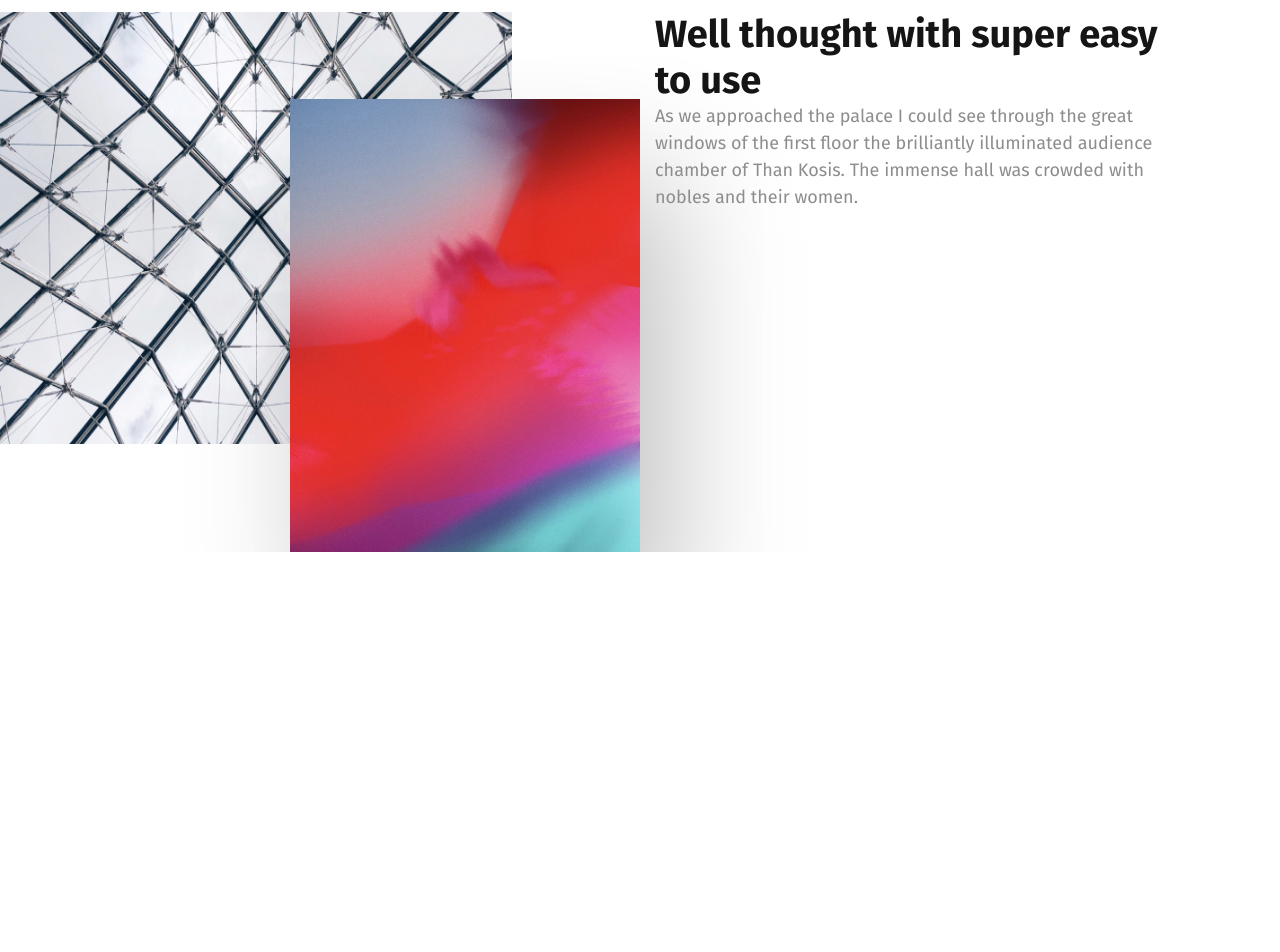
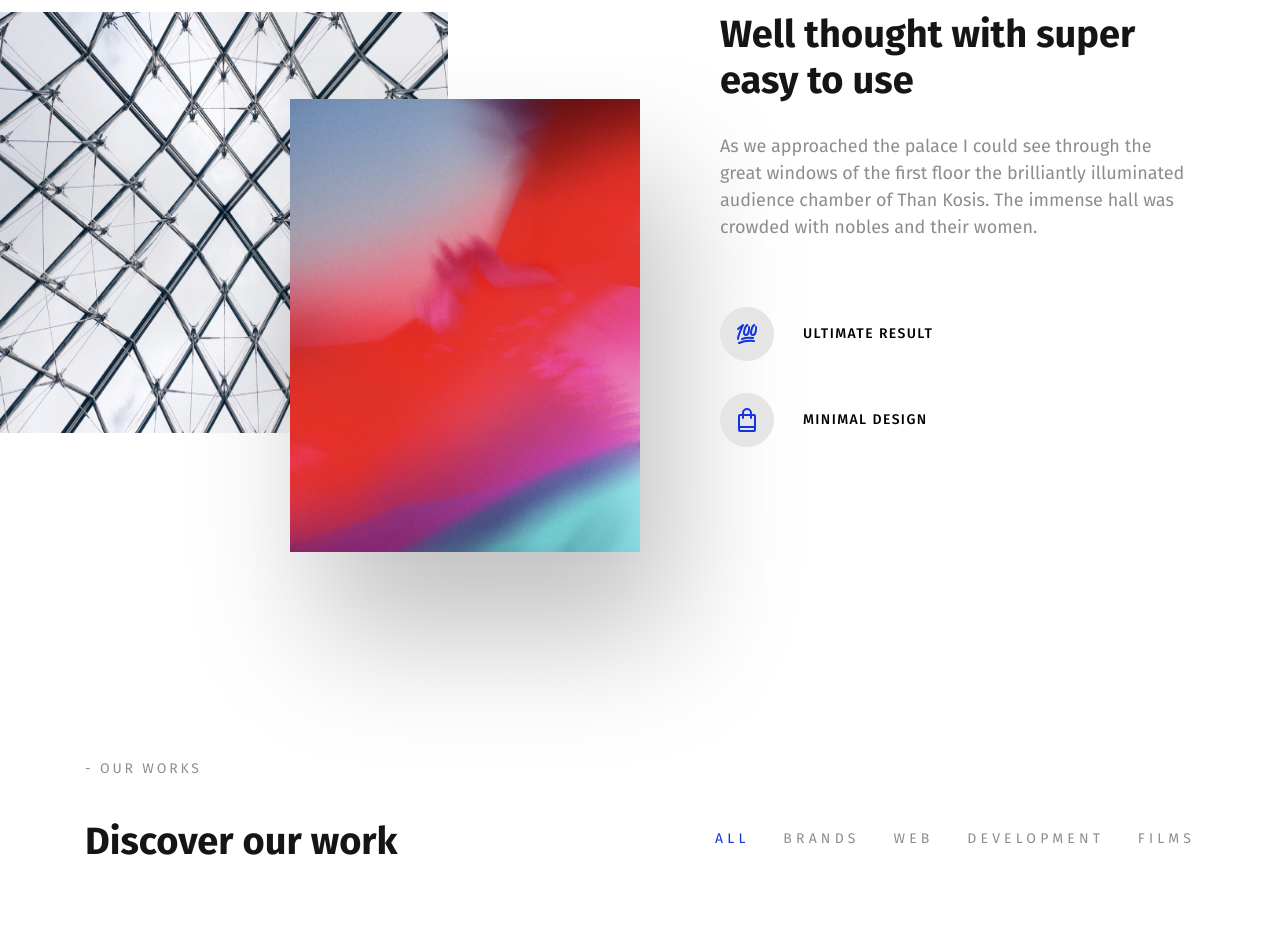
Before and after one commit to MayborodaAlexey/gravity-bootstrap-train, a plain HTML site: page index.html in a window 1280 px wide. Shown: the part 2740-3692 px from the top of the page. Before the commit the page ends 3292 px from the top, so only its background shows below. Drawn offline with Linux system fonts and the light colour scheme.

Commit message:
discover

```diff
--- a/css/main.css
+++ b/css/main.css
@@ -181,7 +181,7 @@ li {
   padding-top: 219px;
   width: 50%;
   height: 540px;
-  background: url(../img/img6.jpg) no-repeat left top / 80% 80%;
+  background: url(../img/img6.jpg) no-repeat left top / 70% 78%;
   position: absolute;
   left: 0;
 }
@@ -194,3 +194,60 @@ li {
   bottom: 0;
   box-shadow: 30px 80px 130px rgba(0, 0, 0, 0.25);
 }
+.easy {
+  margin-left: 65px;
+}
+.easy__title {
+  margin-bottom: 30px;
+}
+.easy__text {
+  margin-bottom: 62px;
+}
+.easy__point {
+  padding-left: 83px;
+  text-transform: uppercase;
+  color: black;
+  letter-spacing: 0.1em;
+  font-weight: 500;
+  font-size: 14px;
+  padding-top: 20px;
+  padding-bottom: 20px;
+  margin-bottom: 25px;
+}
+.easy__point_first {
+  background: url(../img/icon100.svg) no-repeat left center;
+}
+.easy__point_second {
+  background: url(../img/bag.svg) no-repeat left center;
+}
+.works {
+  padding-top: 283px;
+}
+.work-tabs {
+  margin-left: 60px;
+  font-size: 14px;
+  text-transform: uppercase;
+  letter-spacing: 0.3em;
+  margin-top: 70px;
+}
+.work-tabs__item a {
+  text-decoration: none;
+  color: #8d8d8d;
+}
+.work-tabs__item.active a {
+  color: #1434e1;
+}
+.works-wrap {
+  flex-wrap: wrap;
+  margin-top: 108px;
+}
+.works-wrap__item {
+  margin-bottom: 30px;
+}
+.works-wrap__item img {
+  transition: all 1s ease;
+  display: block;
+}
+.works-wrap__item:hover img {
+  box-shadow: 30px 80px 200px rgba(0, 0, 0, 0.25);
+}
--- a/index.html
+++ b/index.html
@@ -159,12 +159,58 @@
                 chamber of Than Kosis. The immense hall was crowded with nobles
                 and their women.
               </p>
+              <div class="easy__point easy__point_first">Ultimate Result</div>
+              <div class="easy__point easy__point_second">Minimal Design</div>
             </div>
           </div>
         </div>
       </div>
     </section>
-
+    <section class="works">
+      <div class="container">
+        <div class="row">
+          <div class="col-md-6">
+            <div class="section-title">
+              <p class="section-title__label">- Our Works</p>
+              <h2 class="section-title__heading">Discover our work</h2>
+            </div>
+          </div>
+          <div class="col-md-6">
+            <ul class="work-tabs d-flex justify-content-between">
+              <li class="work-tabs__item active"><a href="#">All</a></li>
+              <li class="work-tabs__item"><a href="#">Brands</a></li>
+              <li class="work-tabs__item"><a href="#">Web</a></li>
+              <li class="work-tabs__item"><a href="#">Development</a></li>
+              <li class="work-tabs__item"><a href="#">Films</a></li>
+            </ul>
+          </div>
+        </div>
+        <div class="row">
+          <div class="col">
+            <div class="works-wrap d-flex justify-content-between">
+              <a href="#" class="works-wrap__item" alt="work">
+                <img src="img/img7.jpg" />
+              </a>
+              <a href="#" class="works-wrap__item" alt="work">
+                <img src="img/img8.jpg" />
+              </a>
+              <a href="#" class="works-wrap__item" alt="work">
+                <img src="img/img9.jpg" />
+              </a>
+              <a href="#" class="works-wrap__item" alt="work">
+                <img src="img/img10.jpg" />
+              </a>
+              <a href="#" class="works-wrap__item" alt="work">
+                <img src="img/img11.jpg" />
+              </a>
+              <a href="#" class="works-wrap__item" alt="work">
+                <img src="img/img12.jpg" />
+              </a>
+            </div>
+          </div>
+        </div>
+      </div>
+    </section>
     <script src="js/jquery-3.5.1.min.js"></script>
     <script src="js/owl.carousel.min.js"></script>
     <script src="js/main.js"></script>
```
